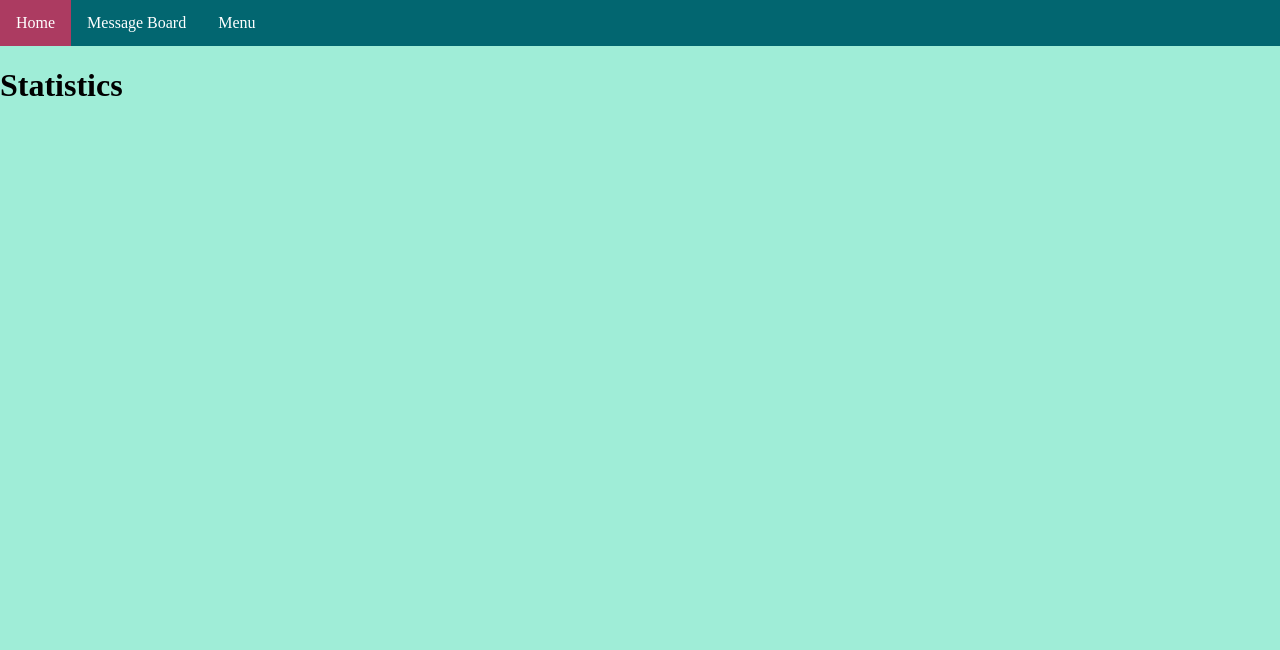
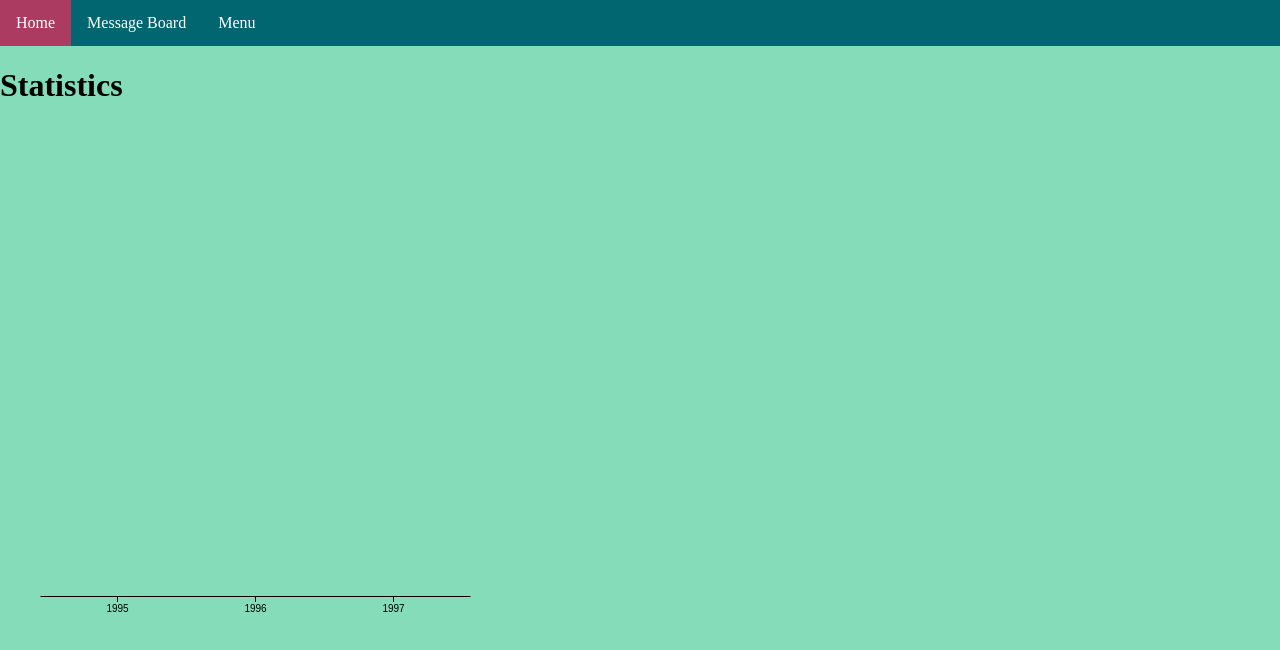
Before and after one commit to margenta2/finalproject-frontend, a React (Create React App) app in the folder finalproject-frontend/: page /statistics in a window 1280 px wide. Shown: the top 650 px of the page. Built offline with nearby package versions, Linux system fonts and the light colour scheme; a web font is replaced by a local one.

Commit message:
added d3 charts

```diff
--- a/finalproject-frontend/package.json
+++ b/finalproject-frontend/package.json
@@ -7,6 +7,7 @@
     "@testing-library/react": "^11.2.7",
     "@testing-library/user-event": "^12.8.3",
     "axios": "^0.21.1",
+    "d3": "^7.0.0",
     "react": "^17.0.2",
     "react-dom": "^17.0.2",
     "react-router-dom": "^5.2.0",
--- a/finalproject-frontend/src/App.css
+++ b/finalproject-frontend/src/App.css
@@ -1,5 +1,5 @@
 body {
-  background-color: #9fedd7;
+  background-color: #85dcb8;
   font-family: 'Della Respira', serif;
 }
 
@@ -16,10 +16,6 @@
   object-fit: cover;
 }
 
-#truth {
-  width: 200px;
-  height: 500px;
-}
 
 /* Navbar container */
 .navbar {
@@ -89,3 +85,23 @@
 .dropdown:hover .dropdown-content {
   display: block;
 }
+
+/* Home Page Styling */
+
+.homepage {
+  display: flex;
+  flex-direction: column;
+  align-items: center;
+}
+
+#wordle {
+  width: 600px;
+  object-fit: cover;
+  border: 11px ridge #c38d9e;
+}
+
+.home-body {
+  text-align: center;
+  background-color: #41b3a3;
+  color:
+}
--- /dev/null
+++ b/finalproject-frontend/src/components/BarChart.js
@@ -0,0 +1,87 @@
+import { useD3 } from './useD3';
+import React, { useEffect, useRef } from 'react';
+import * as d3 from 'd3';
+import './BarChart.css';
+
+function BarChart({ data }) {
+    const ref = useD3(
+      (svg) => {
+        const height = 500;
+        const width = 500;
+        const margin = { top: 20, right: 30, bottom: 30, left: 40 };
+
+        const x = d3
+          .scaleBand()
+          .domain(data.map((d) => d.year))
+          .rangeRound([margin.left, width - margin.right])
+          .padding(0.1);
+
+        const y1 = d3
+          .scaleLinear()
+          .domain([0, d3.max(data, (d) => d.sales)])
+          .rangeRound([height - margin.bottom, margin.top]);
+
+        const xAxis = (g) =>
+          g.attr("transform", `translate(0,${height - margin.bottom})`).call(
+            d3
+              .axisBottom(x)
+              .tickValues(
+                d3
+                  .ticks(...d3.extent(x.domain()), width / 40)
+                  .filter((v) => x(v) !== undefined)
+              )
+              .tickSizeOuter(0)
+          );
+
+        const y1Axis = (g) =>
+          g
+            .attr("transform", `translate(${margin.left},0)`)
+            .style("color", "steelblue")
+            .call(d3.axisLeft(y1).ticks(null, "s"))
+            .call((g) => g.select(".domain").remove())
+            .call((g) =>
+              g
+                .append("text")
+                .attr("x", -margin.left)
+                .attr("y", 10)
+                .attr("fill", "red")
+                .attr("text-anchor", "start")
+                .text(data.y1)
+            );
+
+        svg.select(".x-axis").call(xAxis);
+        svg.select(".y-axis").call(y1Axis);
+
+        svg
+          .select(".plot-area")
+          .attr("fill", "red")
+          .selectAll(".bar")
+          .data(data)
+          .join("rect")
+          .attr("class", "bar")
+          .attr("x", (d) => x(d.year))
+          .attr("width", x.bandwidth())
+          .attr("y", (d) => y1(d.sales))
+          .attr("height", (d) => y1(0) - y1(d.sales));
+      },
+      [data.length]
+    );
+
+    return (
+      <svg
+        ref={ref}
+        style={{
+          height: 500,
+          width: "100%",
+          marginRight: "0px",
+          marginLeft: "0px",
+        }}
+      >
+        <g className="plot-area" />
+        <g className="x-axis" />
+        <g className="y-axis" />
+      </svg>
+    );
+  }
+
+  export default BarChart;
--- a/finalproject-frontend/src/components/Home.js
+++ b/finalproject-frontend/src/components/Home.js
@@ -3,13 +3,14 @@
 
 const Home = () => {
     return (
-        <div>
+        <div className="homepage">
 
             <div className="home-body body">
                 <h1>Welcome to the XRC!</h1>
                 <h4>Ex-Jehovah's Witness Resource Center</h4>
-                {/* <img src="" */}
             </div>
+
+            <img src="/images/wordle.png" alt="xrcwords" id="wordle" />
 
             <div className="home-links">
                 <Link to="/login"><h3>Log In</h3></Link>
--- a/finalproject-frontend/src/components/Statistics.js
+++ b/finalproject-frontend/src/components/Statistics.js
@@ -1,5 +1,12 @@
 import React from "react";
 import {Link, Route} from "react-router-dom";
+import BarChart from "./BarChart";
+
+const data = [
+    {year: 1995, missing: 59585},
+    {year: 1996, missing: 121577},
+    {year: 1997, missing: 180759}
+]
 
 const Statistics = () => {
     return (
@@ -23,7 +30,10 @@
                     </div>
                 </div>
             </div>
-            <h1>Statistics</h1>
+            <div>
+                <h1>Statistics</h1>
+                <BarChart data={data} />
+            </div>
 
         </div>
     )
--- /dev/null
+++ b/finalproject-frontend/src/components/useD3.js
@@ -0,0 +1,12 @@
+import React from 'react';
+import * as d3 from 'd3';
+
+export const useD3 = (renderChartFn, dependencies) => {
+    const ref = React.useRef();
+
+    React.useEffect(() => {
+        renderChartFn(d3.select(ref.current));
+        return () => {};
+    }, dependencies);
+    return ref;
+}
```
Also changed, not shown: finalproject-frontend/src/components/BarChart.css (added), 1 other file (tests, documents, lock files or other folders).
